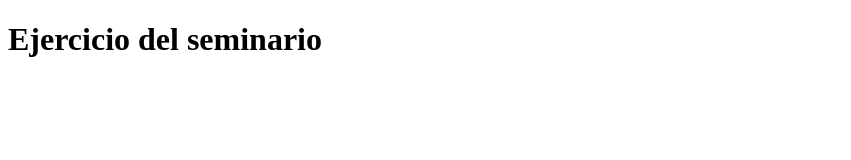
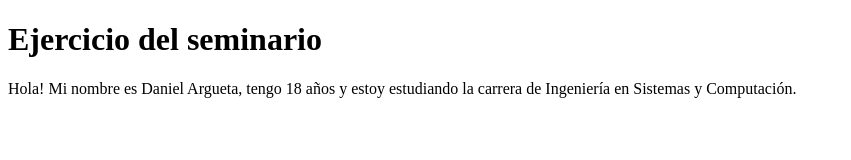
Before and after one commit to Dante4rg/SeminarioGit_GitHub, a plain HTML site: page index.html in a window 1280 px wide. Shown: the whole page, without its empty margins (0-851 px from the left). Drawn offline with Linux system fonts and the light colour scheme.

Commit message:
Agregue un parrafo sobre mí

```diff
--- a/index.html
+++ b/index.html
@@ -7,5 +7,6 @@
 </head>
 <body>
     <h1>Ejercicio del seminario</h1>
+    <p>Hola! Mi nombre es Daniel Argueta, tengo 18 años y estoy estudiando la carrera de Ingeniería en Sistemas y Computación.</p>
 </body>
 </html>
```
